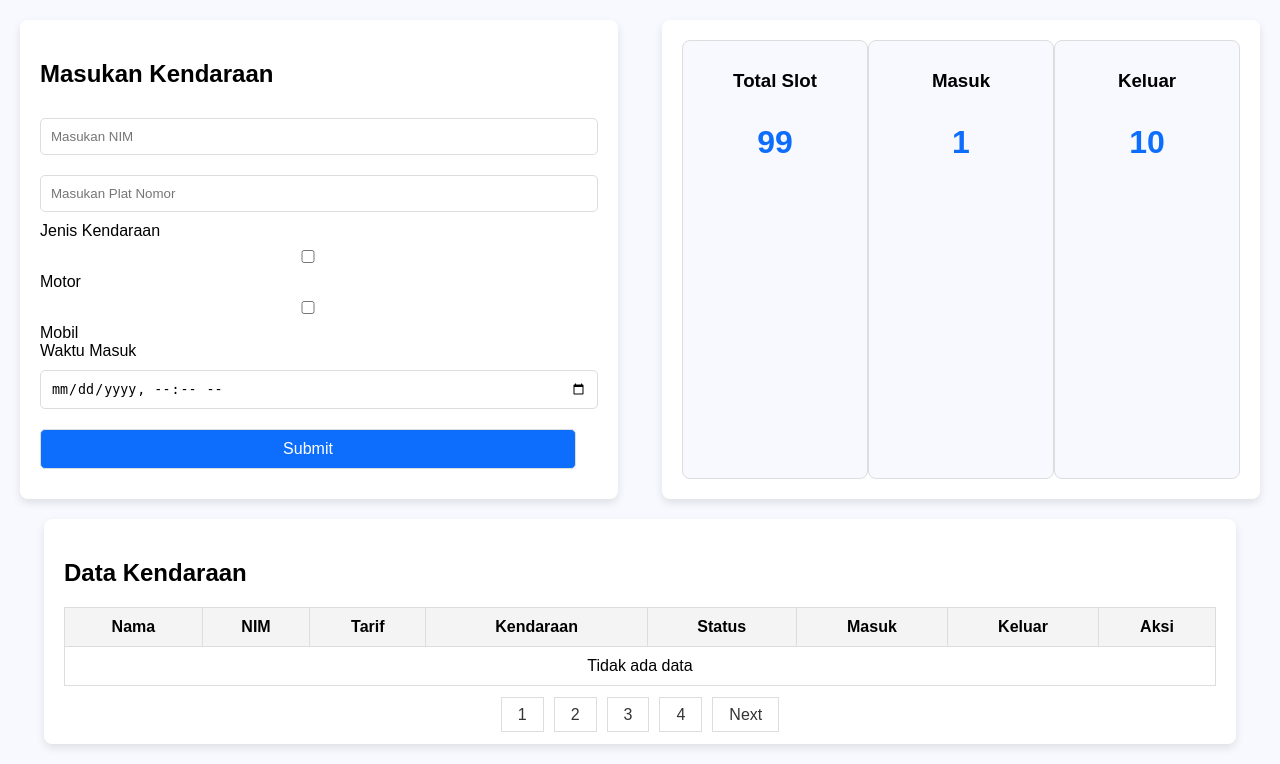
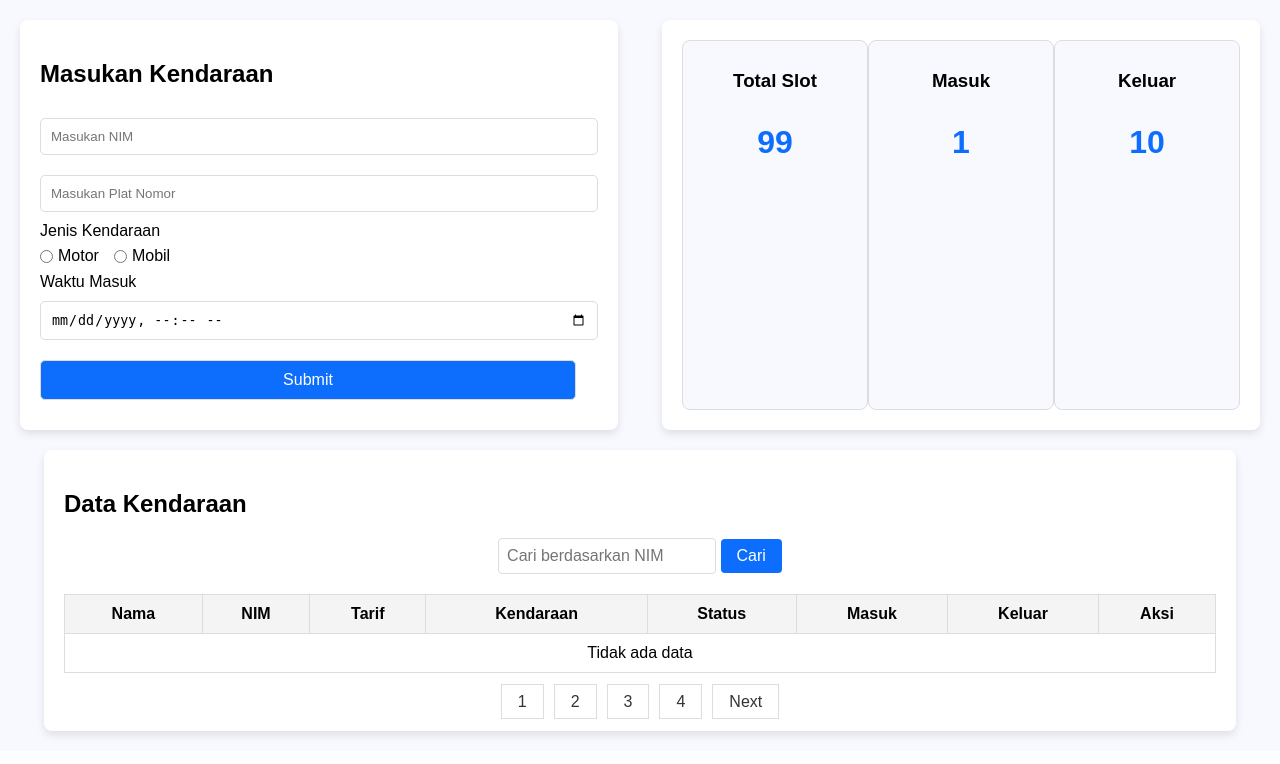
Before and after one commit to shaka666/uas_parkir, a PHP site: page /index.php?page=tambah_kendaraan in a window 1280 px wide. Shown: the part 70-834 px from the top of the page. After the commit the page ends 807 px from the top, so only its background shows below. Run offline with PHP 8.4, Linux system fonts and the light colour scheme; data comes from the database, SQL or seed files in the repository.

Commit message:
keluar, masuk, and submit form tambah kendaraan, move servo

```diff
--- a/index.php
+++ b/index.php
@@ -1,73 +1,69 @@
 <?php
-date_default_timezone_set('Asia/Jakarta'); // Atur waktu zona asia
-
-// Start PHP session untuk menginisialisasi sesi. Penyimpanan dan pengelolaan data antar halaman dengan mudah
+function vd($c) { echo "<pre>"; var_dump($c); echo "</pre>"; }
+date_default_timezone_set('Asia/Jakarta');
 session_start();
 
+$Username = isset($_SESSION['Username']) ? $_SESSION['Username'] : 'Guest';
+$UserPhoto = isset($_SESSION['UserPhoto']) ? $_SESSION['UserPhoto'] : 'default-profile.jpg';
+$servername = "localhost";
+$username = "root";
+$password = "";
+$dbname = "rfid_db";
 
-// Mengambil nilai dari session, jika ada. Kalau username ada maka akan tampil, jika tidak ada username maka jadi guest.
-$Username = isset($_SESSION['Username']) ? $_SESSION['Username'] : 'Guest'; // Default 'Guest' jika tidak login
-$UserPhoto = isset($_SESSION['UserPhoto']) ? $_SESSION['UserPhoto'] : 'default-profile.jpg'; // Foto pengguna, default jika tidak ada
-$servername = "localhost"; // Server local host karena server satu komputer dengan program. Kalau program dan server beda komputer, localhost dapat diganti dengan ip server komputer yang terhubung.
-$username = "root"; // Nama server
-$password = ""; // Password server. Apabila username dan passoword diubah maka untuk bisa mengakses database harus memasukan username dan password yang sudah dibuat.
-$dbname = "rfid_db"; // rfid db adalah databas  e yang ada di server. maka dari itu saya bisa mengakses rfid db. jika ada selain rfid db maka tinggal ubah saja rfid db dengan db lainnya.
+$conn = new mysqli($servername, $username, $password, $dbname);
 
-// Membuat koneksi
-$conn = new mysqli($servername, $username, $password, $dbname); // $Conn untuk mengubungkan SQL ke program agar bisa mengakses servername, username, passsword dan db.
-// Jika berhasil terhubung maka fungsi seperti select, update, insert dan delete dapat digunakan
+// Mengambil nilai pencarian
+$search_nim = isset($_GET['search_nim']) ? trim($_GET['search_nim']) : '';
 
-
-
-// Query untuk mendapatkan data scan dan identitas pengguna
 $records_per_page = 3;
-
-// Menentukan halaman saat ini
 $page = isset($_GET['page']) ? (int)$_GET['page'] : 1;
 $start_from = ($page - 1) * $records_per_page;
 
-// Query untuk mengambil data dengan LIMIT berdasarkan halaman
+// Modifikasi query untuk pencarian
 $sql = "SELECT rfid_logs.id, rfid_users.nama, rfid_users.nim, rfid_logs.scan_time, rfid_logs.status,
         rfid_logs.nim as nimLog, rfid_logs.waktu_keluar, rfid_logs.plat, rfid_logs.jenis_kendaraan, rfid_logs.tarif, rfid_logs.waktu_masuk
         FROM rfid_logs
-        LEFT JOIN rfid_users ON rfid_logs.uid = rfid_users.uid
-        ORDER BY rfid_logs.id DESC
-        LIMIT $start_from, $records_per_page";
+        LEFT JOIN rfid_users ON rfid_logs.uid = rfid_users.uid";
+
+if ($search_nim != '') {
+    $sql .= " WHERE rfid_users.nim LIKE '%$search_nim%' OR rfid_logs.nim LIKE '%$search_nim%'";
+}
+
+$sql .= " ORDER BY rfid_logs.id DESC LIMIT $start_from, $records_per_page";
 
 $result = $conn->query($sql);
 
-// Query untuk menghitung jumlah total data
-$sql_count = "SELECT COUNT(*) AS total FROM rfid_logs";
+// Modifikasi query count untuk pencarian
+$sql_count = "SELECT COUNT(*) AS total FROM rfid_logs LEFT JOIN rfid_users ON rfid_logs.uid = rfid_users.uid";
+if ($search_nim != '') {
+    $sql_count .= " WHERE rfid_users.nim LIKE '%$search_nim%' OR rfid_logs.nim LIKE '%$search_nim%'";
+}
 $count_result = $conn->query($sql_count);
 $count_row = $count_result->fetch_assoc();
 $total_records = $count_row['total'];
 $total_pages = ceil($total_records / $records_per_page);
 
 $slot = 100;
-
-// Query untuk menghitung total data
 $sql_count = "SELECT COUNT(*) AS total FROM rfid_logs WHERE status = 'MASUK'";
 $count_result = $conn->query($sql_count);
 $count_row = $count_result->fetch_assoc();
 $total = $count_row['total'];
 
-// Query untuk menghitung total data dengan status "KELUAR"
 $sql_count_keluar = "SELECT COUNT(*) AS total_keluar FROM rfid_logs WHERE status = 'KELUAR'";
 $count_keluar_result = $conn->query($sql_count_keluar);
 $count_keluar_row = $count_keluar_result->fetch_assoc();
 $total_keluar = $count_keluar_row['total_keluar'];
 
-// Menghitung slot tersisa
 $total_slots = $slot - $total;
+?>
 
-?>
 
 <!DOCTYPE html>
 <html lang="en">
 <head>
     <meta charset="UTF-8">
     <meta name="viewport" content="width=device-width, initial-scale=1.0">
-    <title>Beranda</title>
+    <title>Dashboard</title>
     <link rel="stylesheet" href="https://cdnjs.cloudflare.com/ajax/libs/font-awesome/6.0.0-beta3/css/all.min.css"> <!-- Font Awesome untuk ikon -->
     <style>
         body {
@@ -224,6 +220,48 @@ $total_slots = $slot - $total;
         button:disabled:hover {
             background-color: #cccccc; /* No hover effect when disabled */
         }
+        .vehicle-selection {
+            display: flex;
+            gap: 15px; /* Menambahkan jarak antara radio button */
+            align-items: center; /* Memastikan radio button dan label sejajar */
+        }
+
+        .vehicle-selection label {
+            font-size: 16px; /* Ukuran font label */
+            cursor: pointer; /* Menambahkan cursor pointer saat hover pada label */
+            display: flex;
+            align-items: center; /* Memastikan teks dan radio button sejajar secara vertikal */
+        }
+
+        .vehicle-selection input[type="radio"] {
+            margin-right: 5px; /* Menambahkan jarak antara radio button dan teks */
+            accent-color: #007bff; /* Mengubah warna radio button (bisa disesuaikan) */
+        }
+        .search-container {
+            margin: 20px auto;
+            width: 90%;
+            text-align: center;
+        }
+
+        .search-container input[type="text"] {
+            padding: 8px;
+            width: 200px;
+            font-size: 16px;
+            border-radius: 4px;
+            border: 1px solid #ddd;
+        }
+
+        .search-container button {
+            padding: 8px 16px;
+            font-size: 16px;
+            background-color: #0d6efd;
+            color: white;
+            border: none;
+            border-radius: 4px;
+            cursor: pointer;
+        }
+
+
 
 
 
@@ -246,21 +284,40 @@ $total_slots = $slot - $total;
 
     </nav>
 
+
+
+
     <!-- Main Content -->
     <div class="main-content">
         <!-- Form Masukan Kendaraan -->
         <div class="form-container">
             <h2>Masukan Kendaraan</h2>
-            <form method="POST" action="tambah_kendaraan.php">
+            <!-- jadi form mengirim data ke file tambah_kendaraan.php yang nantinya akan diterima oleh tambah_kendran.php -->
+            <form method="POST" action="tambah_kendaraan.php" id="tambah">
                 <input type="text" name="nim" placeholder="Masukan NIM" required>
                 <input type="text" name="plat" placeholder="Masukan Plat Nomor" required>
 
                 <div class="input-group">
                     <label>Jenis Kendaraan</label>
-                    <div>
-                        <input type="checkbox" name="vehicle[]" value="MOTOR"> Motor
-                        <input type="checkbox" name="vehicle[]" value="MOBIL"> Mobil
+                    <div class="vehicle-selection">
+                        <label>
+                            <input type="radio" name="vehicle" value="MOTOR"> Motor
+                        </label>
+                        <label>
+                            <input type="radio" name="vehicle" value="MOBIL"> Mobil
+                        </label>
                     </div>
+
+                    <script>
+                        document.querySelector("#tambah").addEventListener("submit", function(event) {
+                            if (!document.querySelector('input[name="vehicle"]:checked')) {
+                                alert("Pilih jenis kendaraan terlebih dahulu.");
+                                event.preventDefault(); // Menghentikan pengiriman form jika tidak ada pilihan
+                            }
+                        });
+                    </script>
+
+
                 </div>
 
                 <div class="input-group">
@@ -299,6 +356,12 @@ $total_slots = $slot - $total;
     <!-- Tabel Data Kendaraan -->
     <div class="table-container">
         <h2>Data Kendaraan</h2>
+        <div class="search-container">
+            <form method="GET" action="">
+                <input type="text" name="search_nim" placeholder="Cari berdasarkan NIM" value="<?php echo isset($_GET['search_nim']) ? htmlspecialchars($_GET['search_nim']) : ''; ?>">
+                <button type="submit">Cari</button>
+            </form>
+        </div>
         <table>
             <tr>
                 <th>Nama</th>
@@ -314,6 +377,8 @@ $total_slots = $slot - $total;
                 <?php if ($result->num_rows > 0): ?>
                     <?php while ($row = $result->fetch_assoc()): ?>
                         <tr>
+                           <?php
+                           ?>
                             <td><?php echo $row['nama'] ? $row['nama'] : $row['plat']; ?></td>
                             <td><?php echo $row['nim'] ? $row['nim'] : $row['nimLog']; ?></td>
                             <td><?php echo $row['tarif']; ?></td>
@@ -344,11 +409,11 @@ $total_slots = $slot - $total;
         <div class="pagination">
             <?php
             if ($page > 1) {
-                echo '<a href="?page=' . ($page - 1) . '">Previous</a>';
+                echo '<a href="?page=' . ($page - 1) . '&search_nim=' . htmlspecialchars($search_nim) . '">Previous</a>';
             }
 
             for ($i = 1; $i <= $total_pages; $i++) {
-                echo '<a href="?page=' . $i . '"';
+                echo '<a href="?page=' . $i . '&search_nim=' . htmlspecialchars($search_nim) . '"';
                 if ($i == $page) {
                     echo ' class="active"';
                 }
@@ -356,10 +421,11 @@ $total_slots = $slot - $total;
             }
 
             if ($page < $total_pages) {
-                echo '<a href="?page=' . ($page + 1) . '">Next</a>';
+                echo '<a href="?page=' . ($page + 1) . '&search_nim=' . htmlspecialchars($search_nim) . '">Next</a>';
             }
             ?>
-        </div>
+    </div>
+
 </div>
 
 
--- a/login.php
+++ b/login.php
@@ -36,7 +36,7 @@ if ($_SERVER["REQUEST_METHOD"] == "POST") {
 
         // Verifikasi password
         if ($inputPassword === $user['Password']) {
-            $_SESSION['Username'] = $user['Username'];
+            $_SESSION['Username'] = $user['Username']; // Menyimpan username sebagai session dan data base
             header("Location: index.php");
             exit();
         } else {
```
Also changed, not shown: get_user.php (+39 -84 lines), tambah_kendaraan.php (+16 -5 lines), ubah_status.php (+14 -1 lines).
